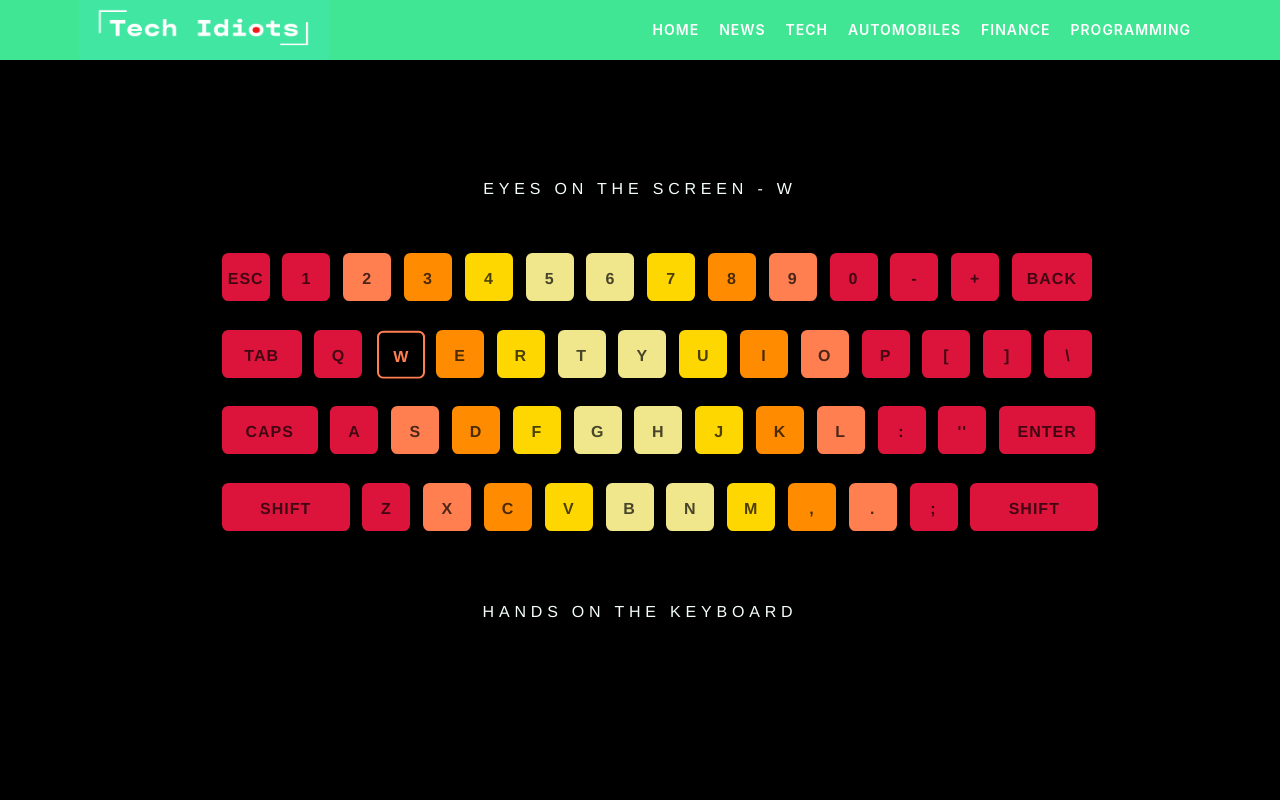
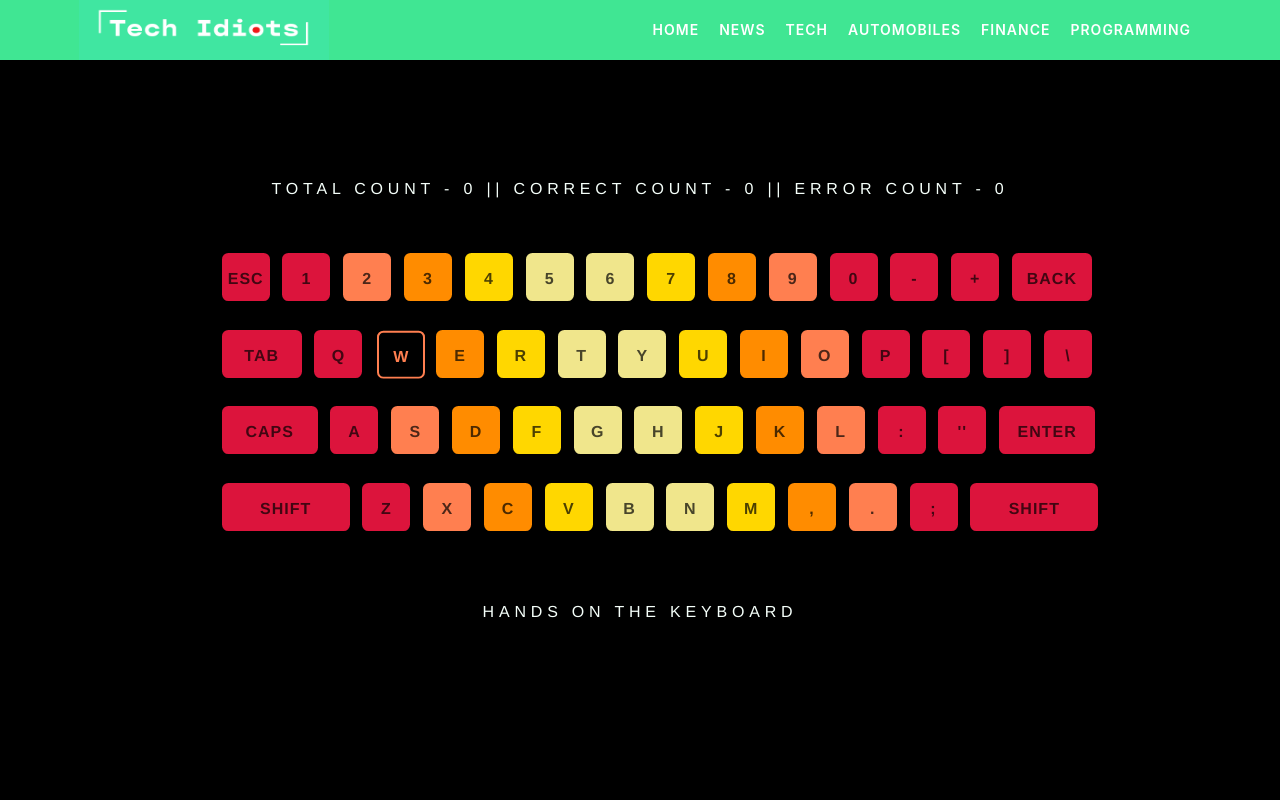
Before and after one commit to NithinBalasubramanian/Techidiots, a React (Create React App) app: page /keypad in a window 1280 px wide. Shown: the top 800 px of the page. Built offline with nearby package versions, Linux system fonts and the light colour scheme.

Commit message:
Keypad v1.3

```diff
--- a/src/components/own_components/keypad.js
+++ b/src/components/own_components/keypad.js
@@ -6,6 +6,8 @@ const Keypad = () => {
   let [ Keysetted , setKeysetted ] = useState('');
 
   let keyNow = '';
+
+  let [ CorrectCount , setCorrectCount ] = useState({ total : 0 , correct : 0 , error : 0 });
 
     useEffect(() => {
       changeChar();
@@ -21,14 +23,17 @@ const Keypad = () => {
 
     const handleKeyDown = (e) => {
       if(e.key.toUpperCase() === keyNow){
-        console.log("matched");
+        setCorrectCount(prev =>({...prev, correct: prev.correct + 1 , total : prev.total + 1 }));
         changeChar();
+      }
+      else{
+        setCorrectCount(prev =>({...prev, error: prev.error + 1, total : prev.total + 1 }));
       }
     }
 
   return(
     <div className="keypadBody">
-     <h1 className="title">Eyes on the screen - { Keysetted } </h1>
+     <h1 className="title"> Total COunt - { CorrectCount.total } || Correct count - { CorrectCount.correct }  || Error count - { CorrectCount.error }</h1>
         <div className="keyboard">
           <ul className="row row-0 keylist">
             <li className="pinky" id="esc">ESC</li>
```
